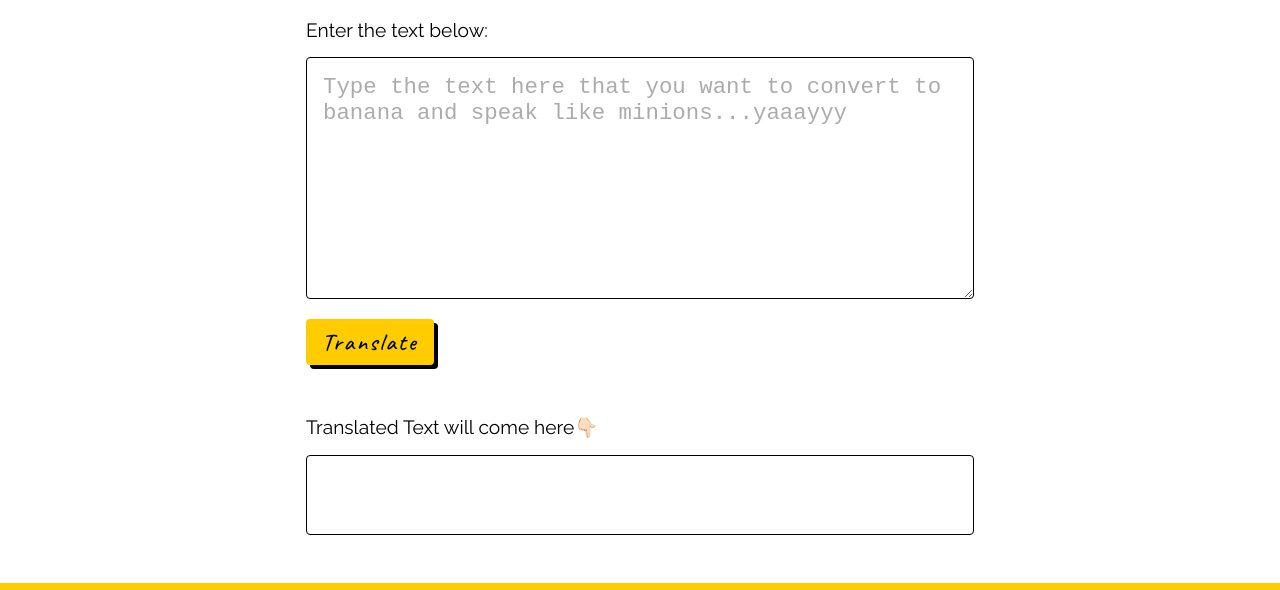
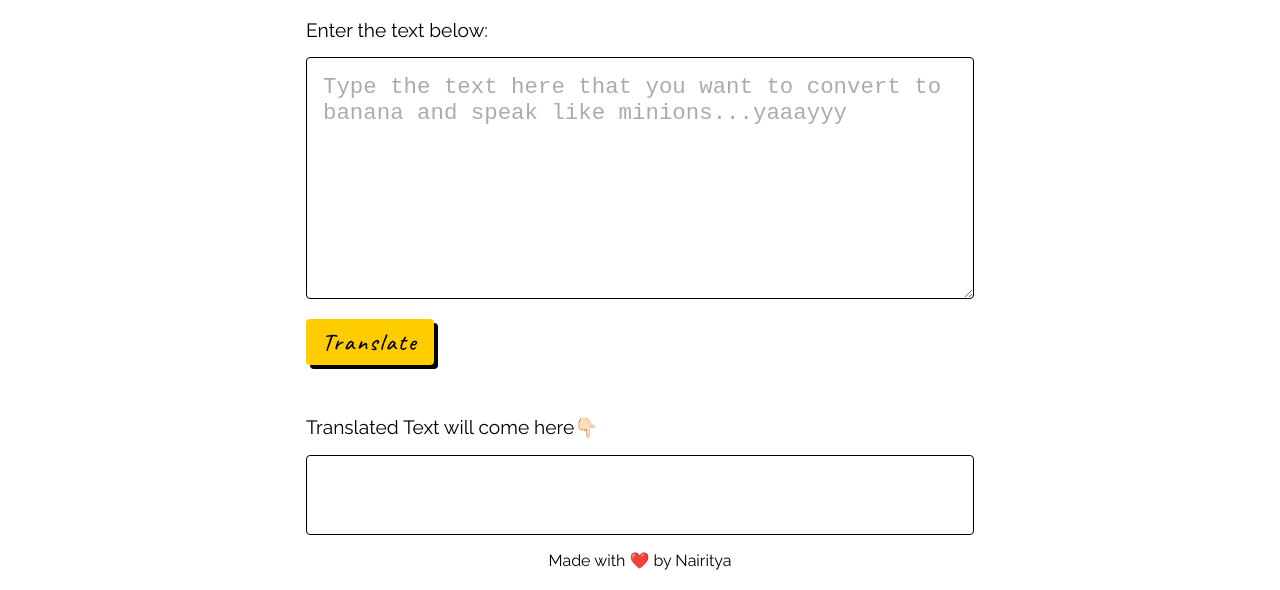
Before and after one commit to Nairitya/bananaTranslatorApp-MarkSix-NeoG, a plain HTML site: page index.html in a window 1280 px wide. Shown: the part 210-800 px from the top of the page. Drawn offline with Linux system fonts and the light colour scheme.

Commit message:
style: creator credit added

```diff
--- a/index.html
+++ b/index.html
@@ -4,7 +4,7 @@
     <meta charset="UTF-8" />
     <meta http-equiv="X-UA-Compatible" content="IE=edge" />
     <meta name="viewport" content="width=device-width, initial-scale=1.0" />
-    <title>English to Minion Language Translator</title>
+    <title>English to Minion Language Translator | Nairitya Chourey</title>
     <link rel="stylesheet" href="styles.css" />
   </head>
   <body>
@@ -29,6 +29,7 @@
       <button class="translate-button banana-text">Translate</button>
       <p class="container-title">Translated Text will come here👇🏻</p>
       <div id="output-container" class="banana-text"></div>
+      <p class="creator-credit">Made with ❤️ by Nairitya</p>
     </main>
     <footer>
       <h2>About the app</h2>
--- a/styles.css
+++ b/styles.css
@@ -95,6 +95,10 @@ h1 {
 .translate-button:active {
   transform: scale(0.95);
 }
+.creator-credit {
+  max-width: max-content;
+  margin: auto;
+}
 
 /* --------------------------------- Footer --------------------------------- */
 footer {
```
